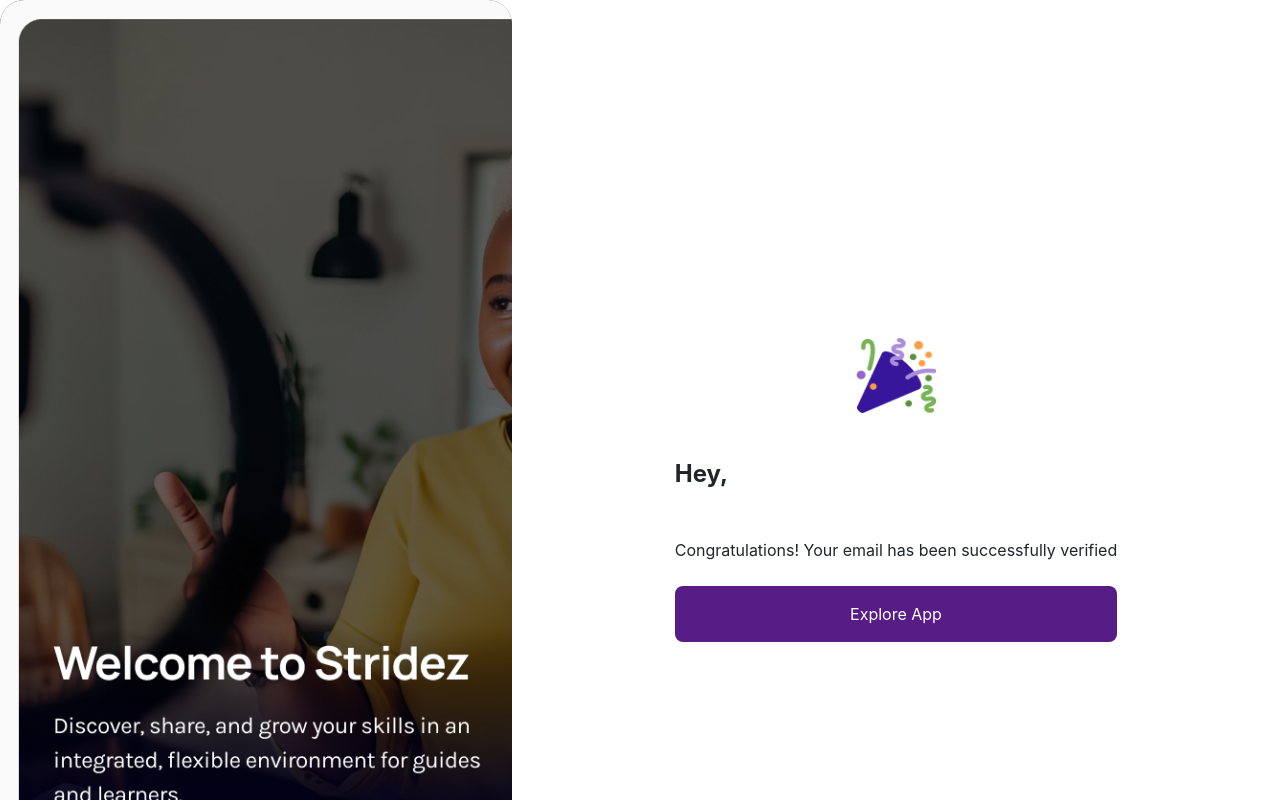
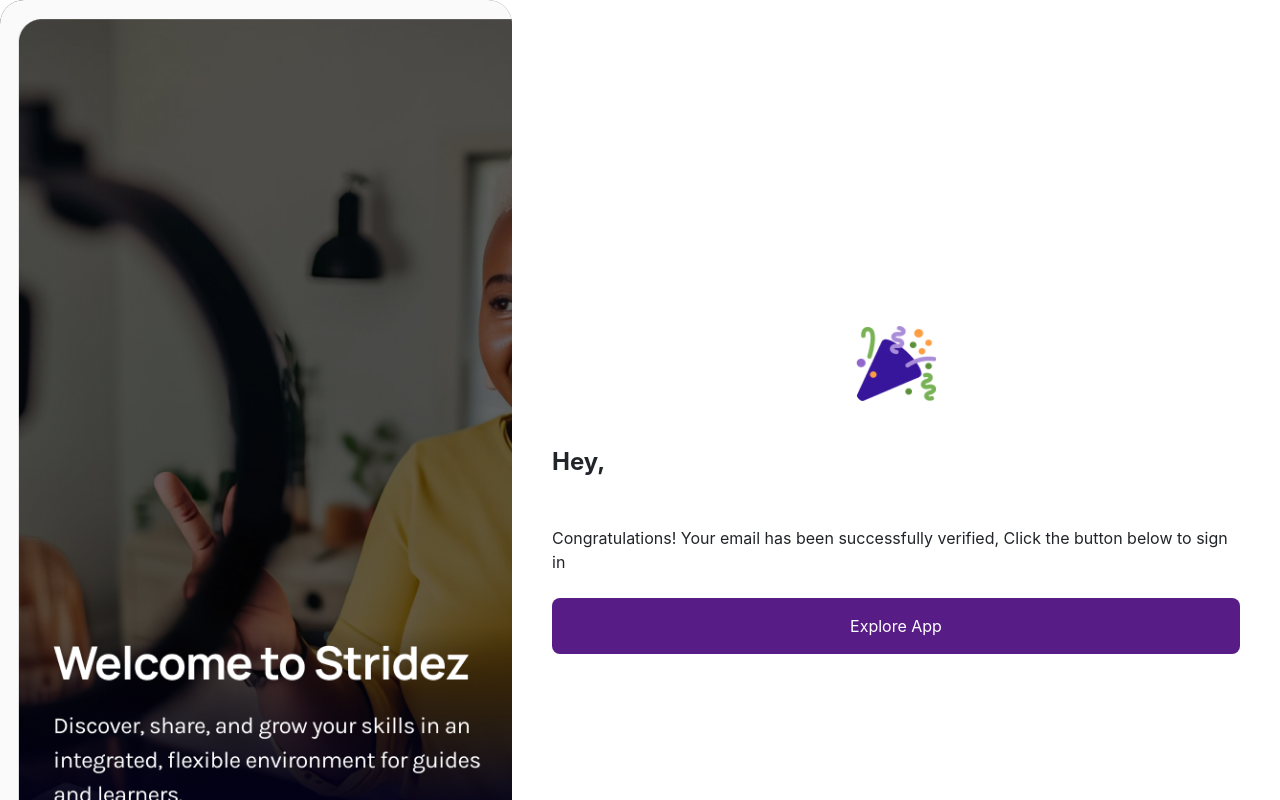
Before and after one commit to teflonRozay/newRepo, a React (Create React App) app: page /Welcome in a window 1280 px wide. Shown: the top 800 px of the page. Built offline with nearby package versions, Linux system fonts and the light colour scheme.

Commit message:
Your commit message

```diff
--- a/src/Components/Welcome.js
+++ b/src/Components/Welcome.js
@@ -15,7 +15,7 @@
 
   const handleExplore = () => {
     console.log("working here...........");
-    navigate("/Main");
+    navigate("/");
   };
 
   useEffect(() => {
@@ -40,7 +40,7 @@
           <div className="gap-y-4">
             <p className="font-bold text-2xl py-4">Hey, {email} </p>
             <p className="py-4">
-              Congratulations! Your email has been successfully verified
+              Congratulations! Your email has been successfully verified, Click the button below to sign in
             </p>
 
             <div onClick={() => handleExplore()}>
```
